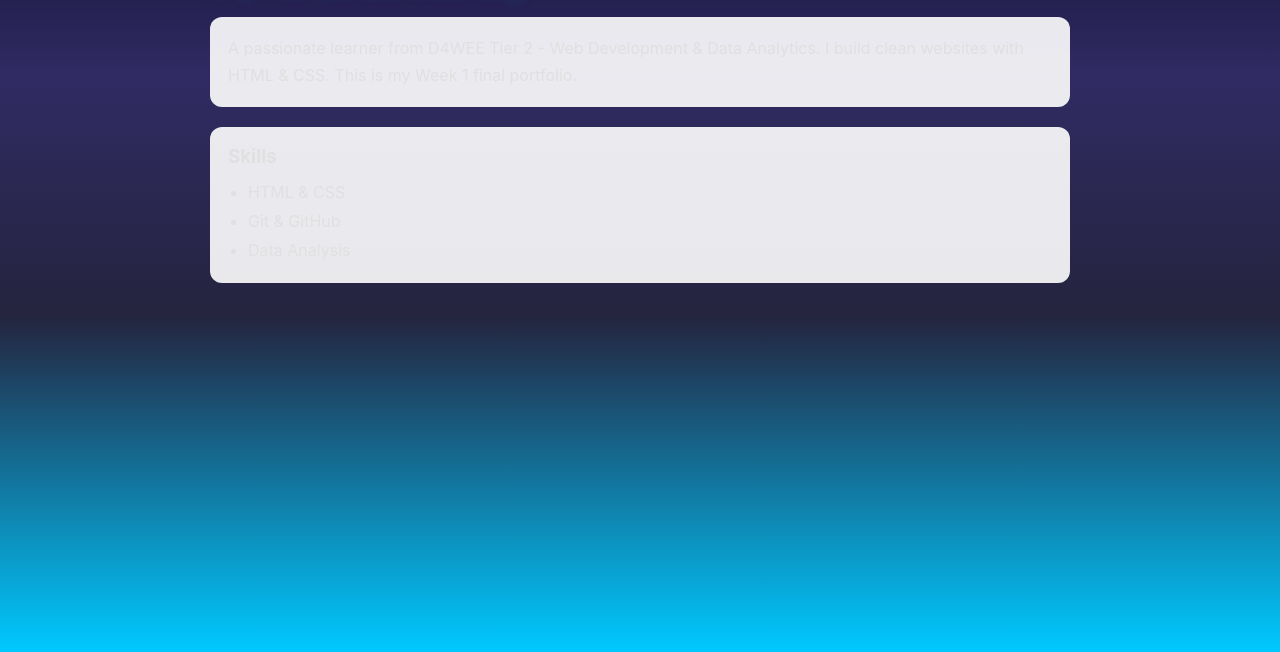
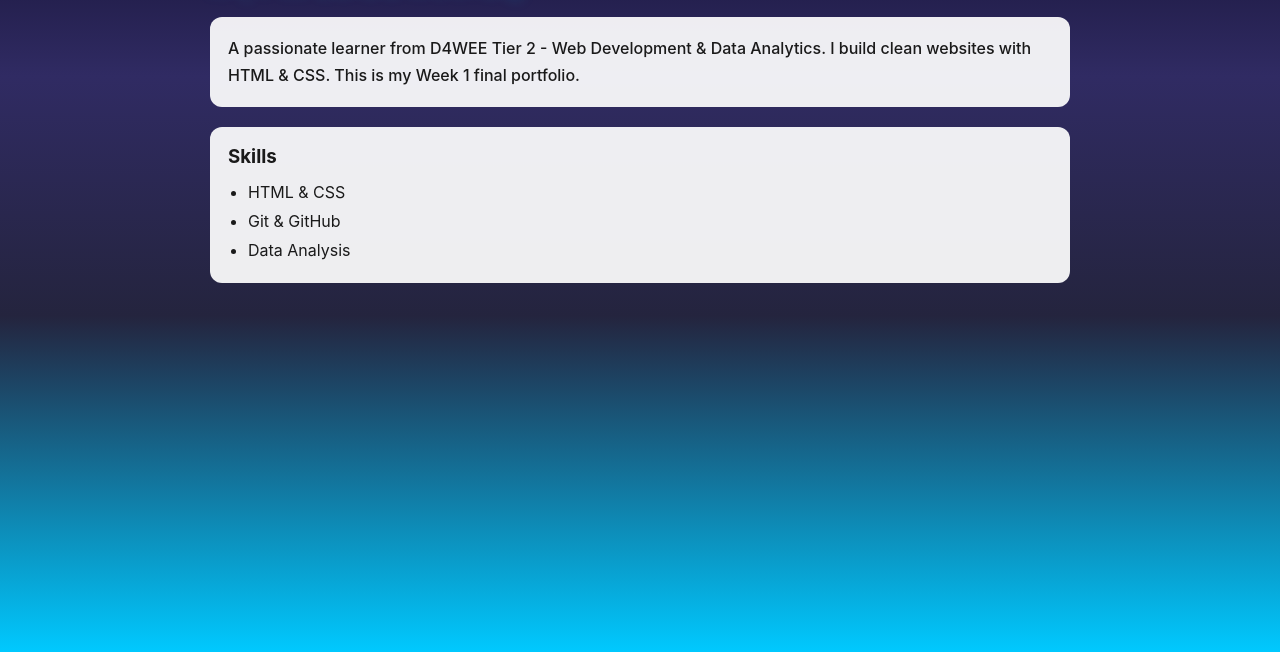
Before and after one commit to laibaashfaq00/my_portfolio, a plain HTML site: page index.html in a window 1280 px wide. Shown: the part 148-800 px from the top of the page. Drawn offline with Linux system fonts and the light colour scheme.

Commit message:
Update index.html

```diff
--- a/index.html
+++ b/index.html
@@ -17,13 +17,13 @@
 </header>
 <main>
 <h1>Hi, I'm Laiba Ashfaq</h1>
-<p style="background:rgba(255,255,255,0.9);padding:18px;border-radius:12px;line-height:1.7;margin-bottom:20px">
+<p style="background:rgba(255,255,255,0.92);padding:18px;border-radius:12px;line-height:1.7;margin-bottom:20px;color:#1a1a1a;font-weight:500;">
 A passionate learner from D4WEE Tier 2 - Web Development & Data Analytics.
 I build clean websites with HTML & CSS. This is my Week 1 final portfolio.
 </p>
-<div style="background:rgba(255,255,255,0.9);padding:18px;border-radius:12px">
-<h3>Skills</h3>
-<ul style="margin-left:20px;margin-top:10px;line-height:1.8">
+<div style="background:rgba(255,255,255,0.92);padding:18px;border-radius:12px;color:#1a1a1a;">
+<h3 style="color:#1a1a1a;">Skills</h3>
+<ul style="margin-left:20px;margin-top:10px;line-height:1.8;color:#1a1a1a;">
 <li>HTML & CSS</li>
 <li>Git & GitHub</li>
 <li>Data Analysis</li>
```
